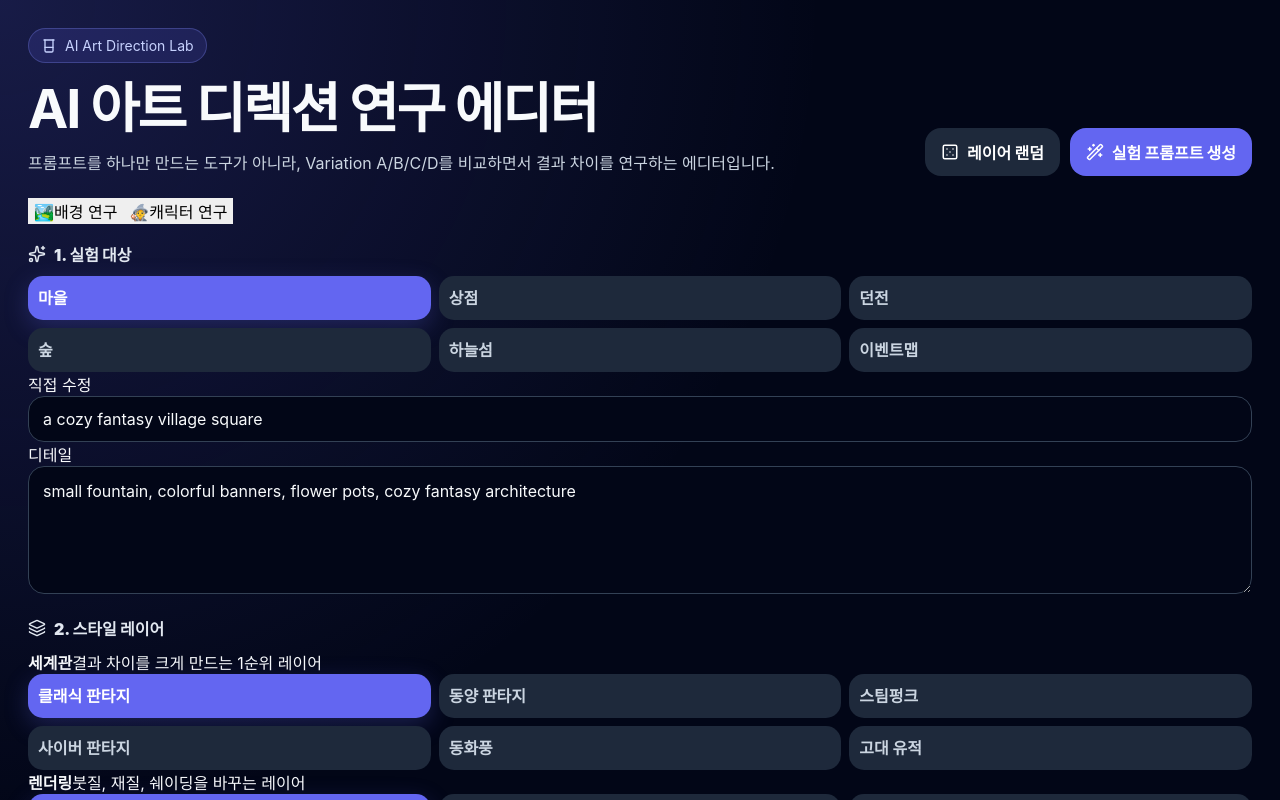
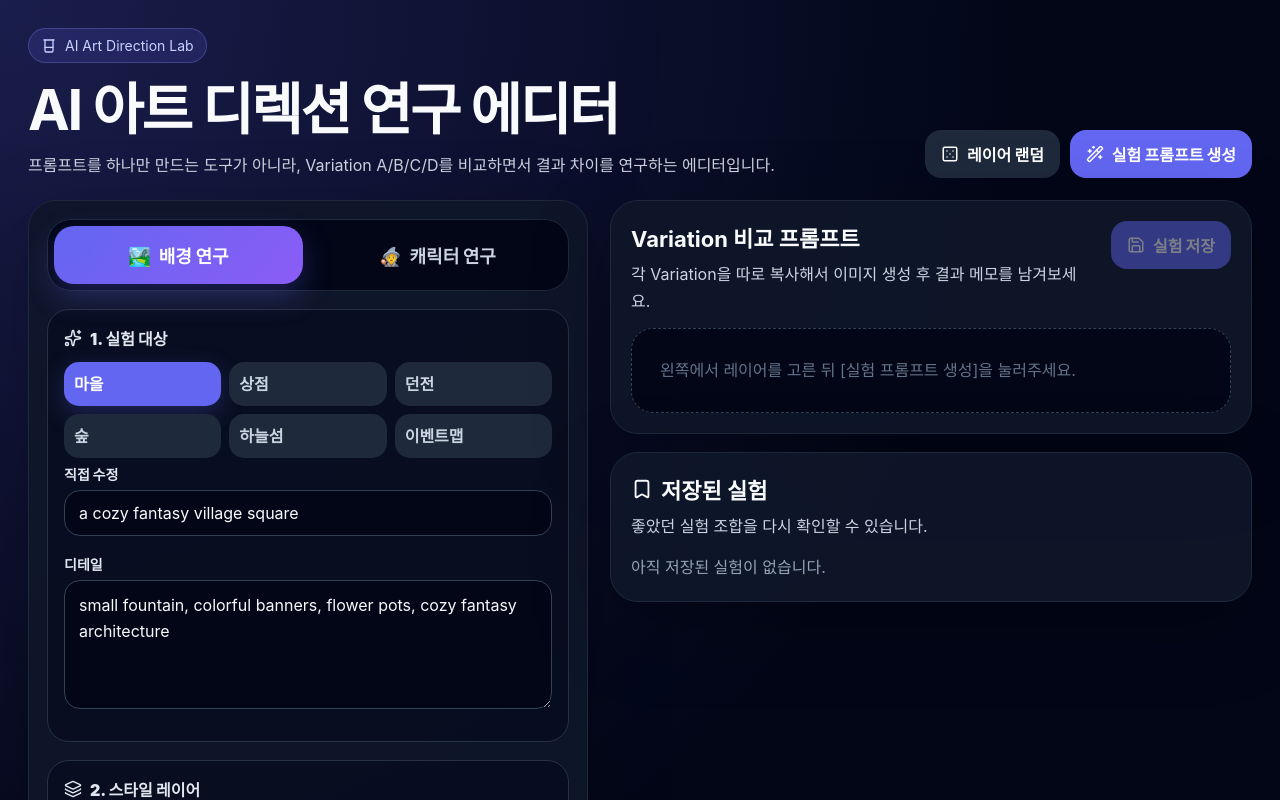
Before and after one commit to yurijung15/game-prompt-builder, a React (Vite) app: page / in a window 1280 px wide. Shown: the top 800 px of the page. Built offline with nearby package versions, Linux system fonts and the light colour scheme.

Commit message:
Update style.css

```diff
--- a/src/style.css
+++ b/src/style.css
@@ -4,9 +4,9 @@
 
 body {
   margin: 0;
-  font-family: Pretendard, -apple-system, BlinkMacSystemFont, "Segoe UI", sans-serif;
   background: #020617;
   color: #f8fafc;
+  font-family: Pretendard, -apple-system, BlinkMacSystemFont, "Segoe UI", sans-serif;
 }
 
 button,
@@ -23,13 +23,13 @@ button {
   min-height: 100vh;
   padding: 28px;
   background:
-    radial-gradient(circle at top left, rgba(99, 102, 241, 0.22), transparent 34%),
-    radial-gradient(circle at bottom right, rgba(236, 72, 153, 0.14), transparent 30%),
+    radial-gradient(circle at top left, rgba(99, 102, 241, 0.24), transparent 34%),
+    radial-gradient(circle at bottom right, rgba(236, 72, 153, 0.16), transparent 30%),
     #020617;
 }
 
 .hero {
-  max-width: 1320px;
+  max-width: 1480px;
   margin: 0 auto 22px;
   display: flex;
   align-items: flex-end;
@@ -50,7 +50,7 @@ button {
 }
 
 h1 {
-  font-size: clamp(32px, 5vw, 54px);
+  font-size: clamp(34px, 5vw, 56px);
   line-height: 1.05;
   margin: 18px 0 12px;
   letter-spacing: -0.04em;
@@ -69,28 +69,28 @@ h1 {
   flex-wrap: wrap;
 }
 
-.appLayout {
-  max-width: 1320px;
+.layout {
+  max-width: 1480px;
   margin: 0 auto;
   display: grid;
-  grid-template-columns: minmax(520px, 1.05fr) minmax(420px, .95fr);
+  grid-template-columns: minmax(560px, 0.9fr) minmax(560px, 1.1fr);
   gap: 22px;
   align-items: start;
 }
 
-.builderPanel,
+.builder,
 .card {
-  background: rgba(15, 23, 42, 0.88);
+  background: rgba(15, 23, 42, 0.9);
   border: 1px solid #1e293b;
   border-radius: 28px;
   box-shadow: 0 24px 80px rgba(0, 0, 0, 0.28);
 }
 
-.builderPanel {
+.builder {
   padding: 18px;
 }
 
-.topTabs {
+.tabs {
   display: grid;
   grid-template-columns: 1fr 1fr;
   gap: 10px;
@@ -101,7 +101,7 @@ h1 {
   border: 1px solid #1e293b;
 }
 
-.topTab {
+.tab {
   color: #cbd5e1;
   background: transparent;
   padding: 16px 18px;
@@ -112,54 +112,73 @@ h1 {
   transition: 0.16s ease;
 }
 
-.topTab span {
+.tab span {
   margin-right: 8px;
 }
 
-.topTab.active {
+.tab.active {
   color: white;
   background: linear-gradient(135deg, #6366f1, #8b5cf6);
   box-shadow: 0 12px 30px rgba(99, 102, 241, .28);
 }
 
-.sectionTitle,
-.optionLabel {
+.section {
+  margin-top: 18px;
+  padding: 16px;
+  background: rgba(2, 6, 23, 0.46);
+  border: 1px solid #263244;
+  border-radius: 22px;
+}
+
+.sectionTitle {
   display: flex;
   align-items: center;
   gap: 8px;
   color: #e2e8f0;
   font-size: 16px;
   font-weight: 900;
-  margin: 18px 0 10px;
+  margin-bottom: 12px;
 }
 
-.sectionTitle.smallTitle {
-  font-size: 15px;
-  margin-top: 20px;
+.layerGroup {
+  padding: 12px 0;
+  border-top: 1px solid #1e293b;
 }
 
-.optionSections {
-  display: grid;
-  gap: 16px;
+.layerGroup:first-of-type {
+  border-top: 0;
+  padding-top: 0;
 }
 
-.optionGroup {
-  padding: 14px;
-  background: rgba(2, 6, 23, 0.42);
-  border: 1px solid #263244;
-  border-radius: 22px;
+.layerHead {
+  margin-bottom: 10px;
 }
 
-.optionLabel {
-  margin: 0 0 10px;
-  color: #cbd5e1;
+.layerHead strong,
+.fieldLabel {
+  display: block;
+  color: #e2e8f0;
   font-size: 14px;
+  font-weight: 900;
+  margin: 6px 0;
+}
+
+.layerHead span,
+.hint {
+  display: block;
+  color: #94a3b8;
+  font-size: 12px;
+  line-height: 1.5;
 }
 
 .optionGrid {
   display: grid;
+  grid-template-columns: repeat(2, 1fr);
+  gap: 8px;
+}
+
+.optionGrid.three {
   grid-template-columns: repeat(3, 1fr);
-  gap: 8px;
 }
 
 .option {
@@ -175,10 +194,6 @@ h1 {
   font-weight: 700;
 }
 
-.option span {
-  margin-right: 6px;
-}
-
 .option.active {
   color: white;
   background: #6366f1;
@@ -190,35 +205,8 @@ h1 {
   transform: translateY(-1px);
 }
 
-.option.multi.active {
-  background: #0f766e;
-}
-
-.textInputBlock,
-.multiGroup {
-  margin-top: 18px;
-  padding: 14px;
-  background: rgba(2, 6, 23, 0.42);
-  border: 1px solid #263244;
-  border-radius: 22px;
-}
-
-.textInputBlock label {
-  display: block;
-  color: #e2e8f0;
-  font-weight: 900;
-  margin-bottom: 6px;
-}
-
-.textInputBlock p {
-  color: #94a3b8;
-  font-size: 13px;
-  line-height: 1.6;
-  margin: 0 0 10px;
-}
-
-textarea,
-input {
+input,
+textarea {
   width: 100%;
   color: #f8fafc;
   background: #020617;
@@ -226,6 +214,7 @@ input {
   border-radius: 16px;
   padding: 12px 14px;
   outline: none;
+  margin-bottom: 12px;
 }
 
 textarea {
@@ -233,12 +222,16 @@ textarea {
   line-height: 1.6;
 }
 
-textarea:focus,
-input:focus {
+input:focus,
+textarea:focus {
   border-color: #818cf8;
 }
 
-.generateButton {
+.range {
+  padding: 0;
+}
+
+.generate {
   width: 100%;
   margin-top: 20px;
   padding: 18px;
@@ -255,17 +248,15 @@ input:focus {
   box-shadow: 0 18px 44px rgba(99, 102, 241, .28);
 }
 
-.generateButton:hover {
+.generate:hover {
   filter: brightness(1.08);
   transform: translateY(-1px);
 }
 
-.resultPanel {
+.result {
   display: flex;
   flex-direction: column;
   gap: 18px;
-  position: sticky;
-  top: 18px;
 }
 
 .card {
@@ -286,22 +277,6 @@ h2 {
   display: flex;
   align-items: center;
   gap: 8px;
-}
-
-pre {
-  white-space: pre-wrap;
-  background: #020617;
-  border: 1px solid #1e293b;
-  border-radius: 22px;
-  padding: 20px;
-  min-height: 330px;
-  line-height: 1.8;
-  color: #f8fafc;
-  overflow-x: auto;
-}
-
-.placeholderPrompt {
-  color: #64748b;
 }
 
 .button {
@@ -333,11 +308,57 @@ pre {
   filter: brightness(1.12);
 }
 
-.saveRow {
-  display: grid;
-  grid-template-columns: 1fr auto;
-  gap: 10px;
-  margin-bottom: 14px;
+.emptyPrompt {
+  color: #64748b;
+  background: #020617;
+  border: 1px dashed #334155;
+  border-radius: 22px;
+  padding: 28px;
+  line-height: 1.7;
+}
+
+.variationList {
+  display: flex;
+  flex-direction: column;
+  gap: 16px;
+}
+
+.variationCard {
+  background: #020617;
+  border: 1px solid #1e293b;
+  border-radius: 22px;
+  padding: 16px;
+}
+
+.variationHeader {
+  display: flex;
+  justify-content: space-between;
+  gap: 14px;
+  align-items: flex-start;
+  margin-bottom: 12px;
+}
+
+.variationHeader strong {
+  display: block;
+  font-size: 18px;
+  margin-bottom: 4px;
+}
+
+.variationHeader span {
+  color: #94a3b8;
+  font-size: 13px;
+}
+
+pre {
+  white-space: pre-wrap;
+  background: #030712;
+  border: 1px solid #1e293b;
+  border-radius: 18px;
+  padding: 16px;
+  min-height: 220px;
+  line-height: 1.75;
+  color: #f8fafc;
+  overflow-x: auto;
 }
 
 .savedList {
@@ -346,7 +367,7 @@ pre {
   gap: 10px;
 }
 
-.emptyText {
+.empty {
   color: #94a3b8;
   margin: 0;
   line-height: 1.7;
@@ -382,7 +403,7 @@ pre {
   line-height: 1.5;
 }
 
-.iconButton {
+.deleteBtn {
   width: 42px;
   height: 42px;
   border-radius: 14px;
@@ -394,28 +415,14 @@ pre {
   cursor: pointer;
 }
 
-.iconButton:hover {
+.deleteBtn:hover {
   background: #7f1d1d;
   color: white;
 }
 
-.guideCard ol {
-  margin: 0;
-  padding-left: 22px;
-}
-
-.guideCard li {
-  color: #cbd5e1;
-  line-height: 1.8;
-}
-
-@media (max-width: 1080px) {
-  .appLayout {
+@media (max-width: 1180px) {
+  .layout {
     grid-template-columns: 1fr;
-  }
-
-  .resultPanel {
-    position: static;
   }
 }
 
@@ -432,26 +439,18 @@ pre {
     margin-top: 16px;
   }
 
-  .optionGrid {
-    grid-template-columns: repeat(2, 1fr);
+  .optionGrid,
+  .optionGrid.three {
+    grid-template-columns: 1fr;
   }
 
-  .cardHeader {
+  .cardHeader,
+  .variationHeader {
     flex-direction: column;
   }
 
-  .saveRow {
-    grid-template-columns: 1fr;
-  }
-
-  .topTab {
+  .tab {
     font-size: 15px;
     padding: 14px 10px;
   }
 }
-
-@media (max-width: 440px) {
-  .optionGrid {
-    grid-template-columns: 1fr;
-  }
-}
```
